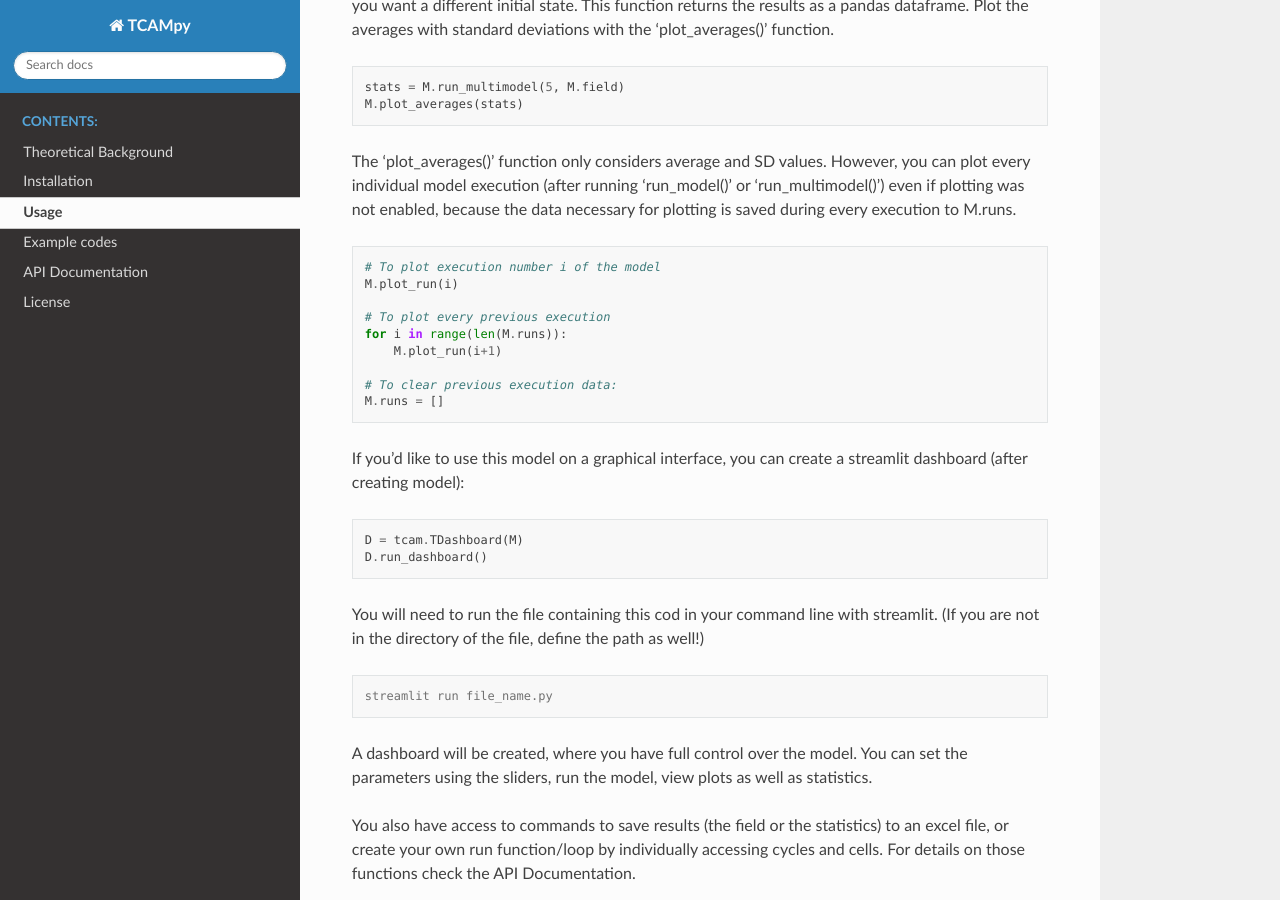
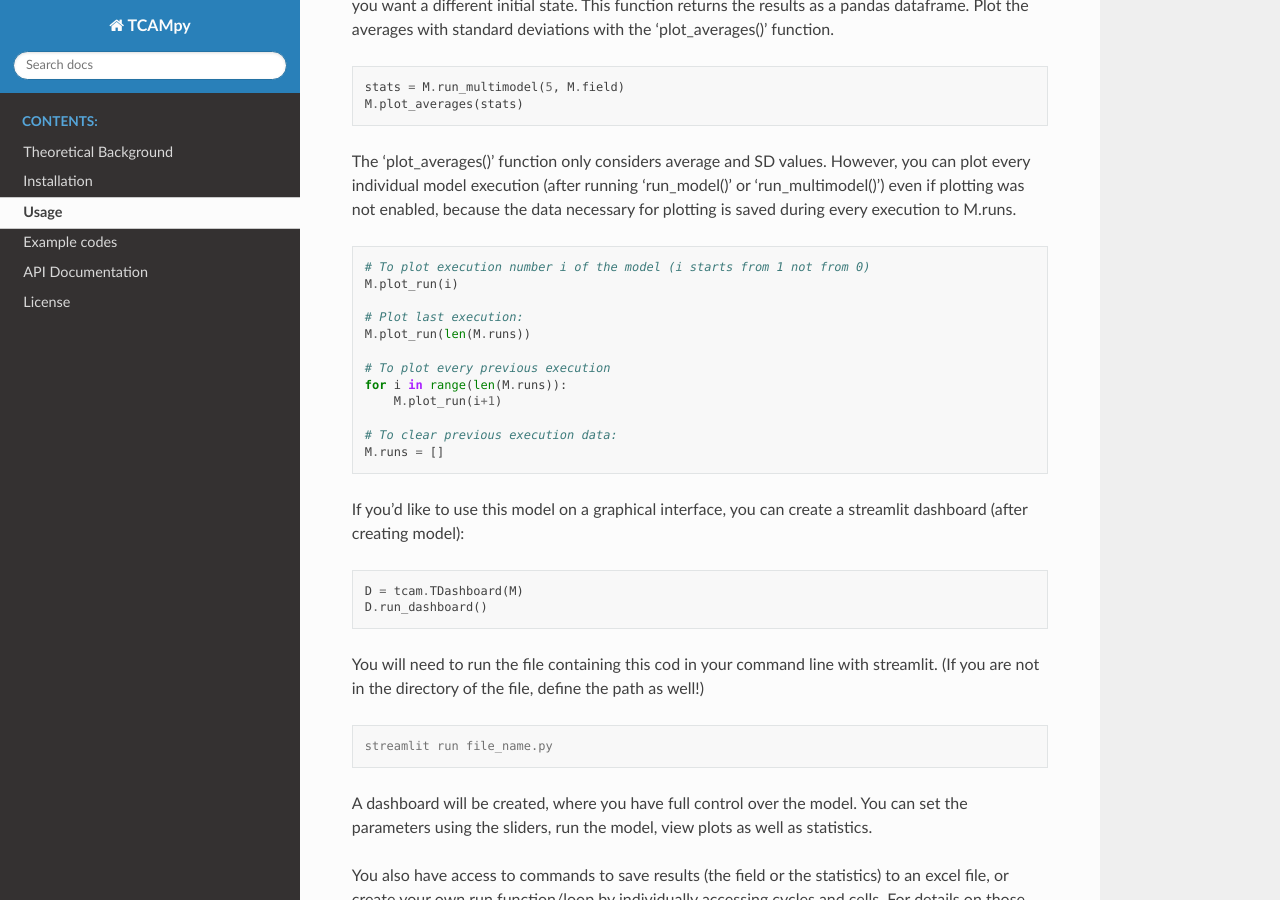
Before and after one commit to Fetasalyt/TCAMpy, a Sphinx documentation site: the page built from docs/Usage.rst, in a window 1280 px wide and 900 px high, scrolled down 1515 px. Built offline with Sphinx 7.4.7 and the Read the Docs theme 3.1.0, drawn with Linux system fonts in a browser that asks for light colours.

Commit message:
Update Usage.rst

```diff
--- a/docs/Usage.rst
+++ b/docs/Usage.rst
@@ -69,8 +69,11 @@ even if plotting was not enabled, because the data necessary for plotting is sav
 
 .. code-block:: python
 
-    # To plot execution number i of the model
+    # To plot execution number i of the model (i starts from 1 not from 0)
     M.plot_run(i)
+
+    # Plot last execution:
+    M.plot_run(len(M.runs))
 
     # To plot every previous execution
     for i in range(len(M.runs)):
```
